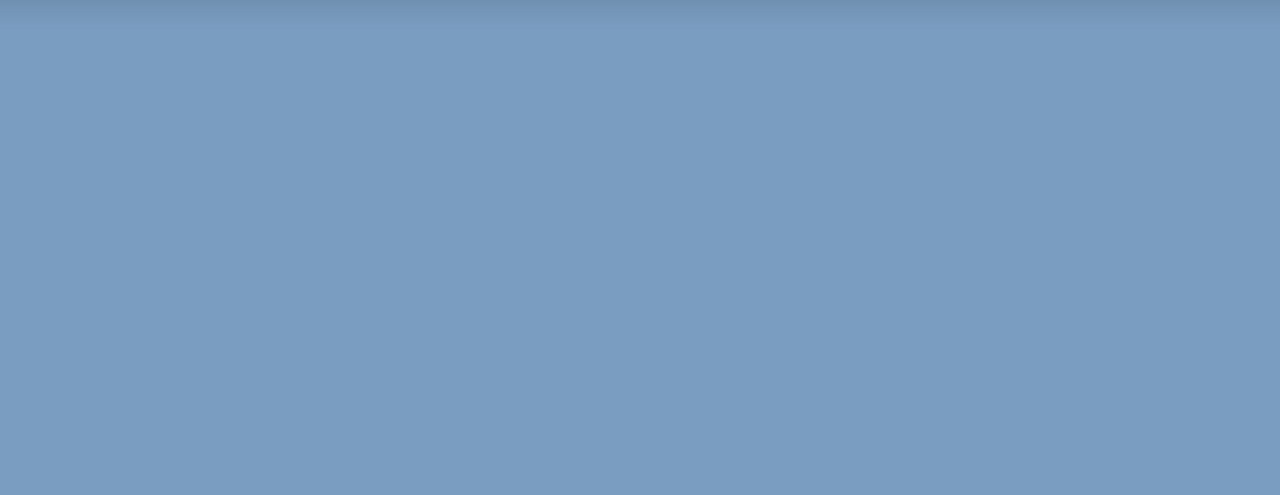
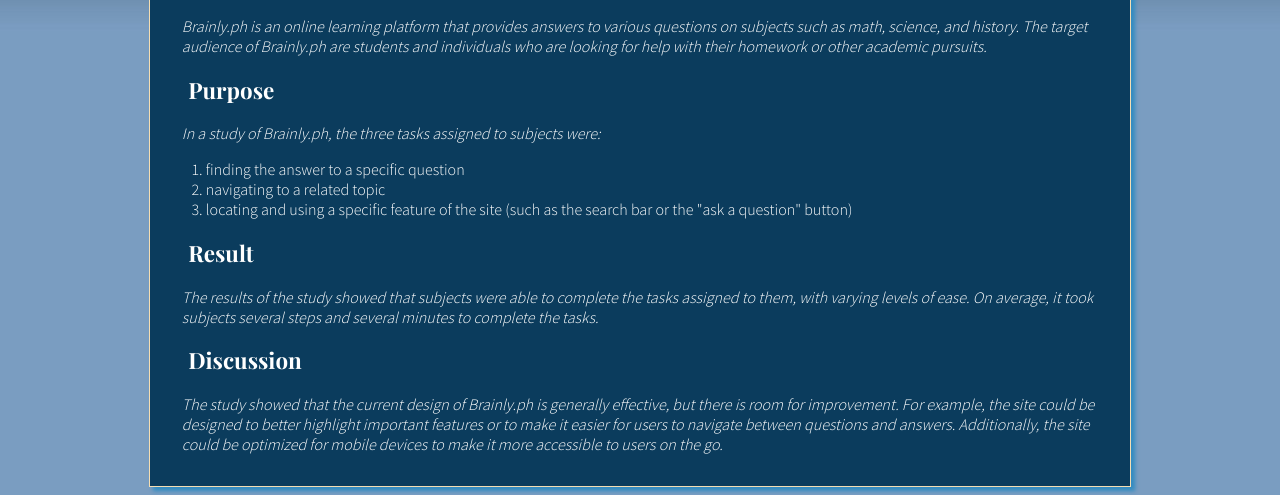
Before and after one commit to AnthonySheesh/Portfolio_NinoAnthonyVisaya, a plain HTML site: page usability.html in a window 1280 px wide. Shown: the part 369-864 px from the top of the page. Before the commit the page ends 800 px from the top, so only its background shows below. Drawn offline with Linux system fonts and the light colour scheme.

Commit message:
i insert

```diff
--- a/usability.html
+++ b/usability.html
@@ -24,8 +24,36 @@
           <li><a href="video.html">Video</a></li>
       </ul>
   </nav>
- <div>
-
- </div>
+ <div id="main">
+  <h1>
+    Brainly.ph
+  </h1>
+  <p>
+    Brainly.ph is an online learning platform that provides answers to various questions on subjects such as math, science, and history. The target audience of Brainly.ph are students and individuals who are looking for help with their homework or other academic pursuits.
+  </p>
+  <h2>
+    Purpose
+  </h2>
+  <p>
+    In a study of Brainly.ph, the three tasks assigned to subjects were:
+    <ol>
+      <li>finding the answer to a specific question</li>
+      <li>navigating to a related topic</li>
+      <li>locating and using a specific feature of the site (such as the search bar or the "ask a question" button)</li>
+    </ol>
+  </p>
+  <h2>
+Result
+  </h2>
+  <p>
+    The results of the study showed that subjects were able to complete the tasks assigned to them, with varying levels of ease. On average, it took subjects several steps and several minutes to complete the tasks.
+  </p>
+  <h2>
+    Discussion
+ </h2>
+ <p>
+  The study showed that the current design of Brainly.ph is generally effective, but there is room for improvement. For example, the site could be designed to better highlight important features or to make it easier for users to navigate between questions and answers. Additionally, the site could be optimized for mobile devices to make it more accessible to users on the go.
+ </p>
+</div>
   </body>
 </html>
```
